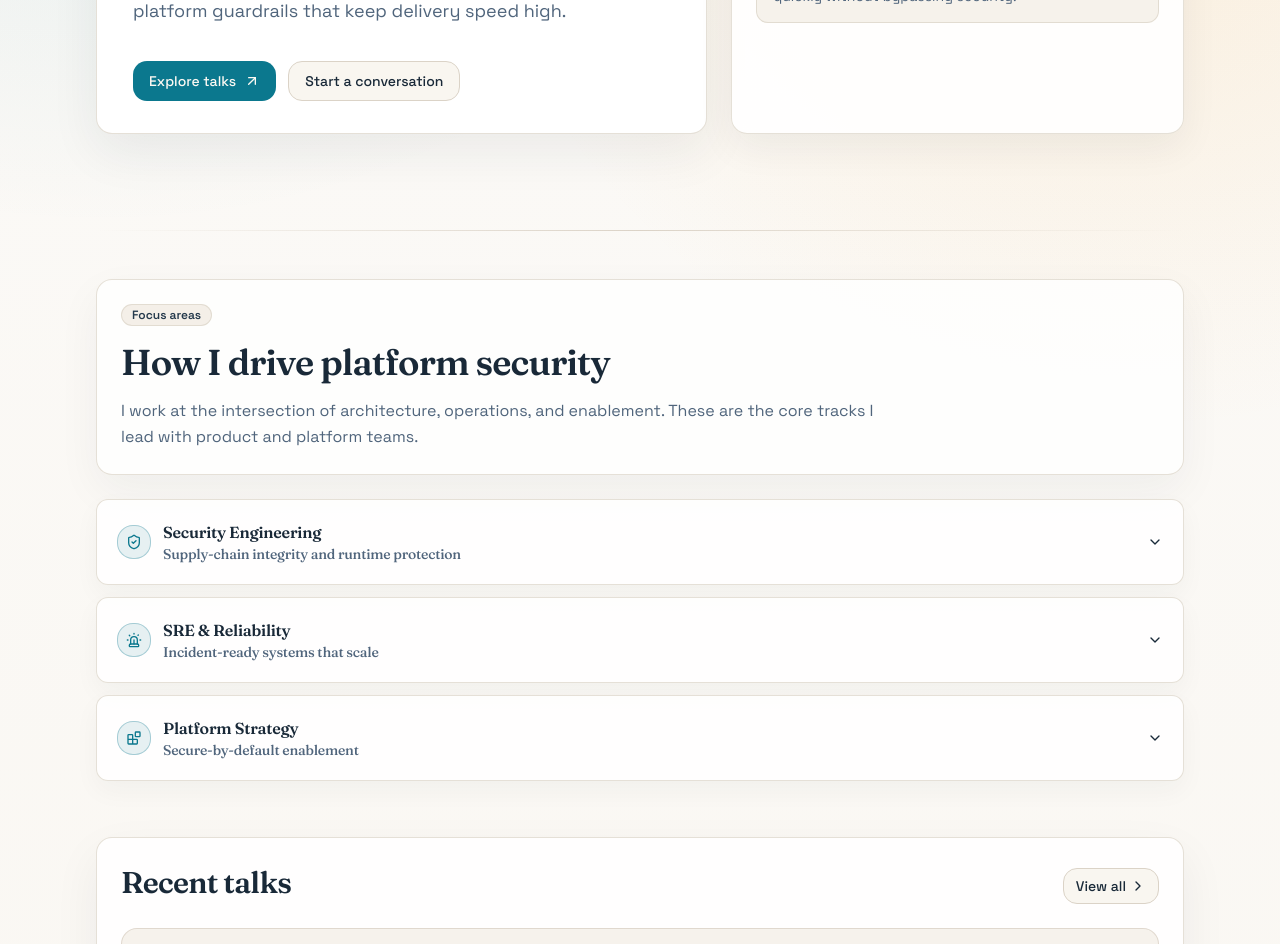
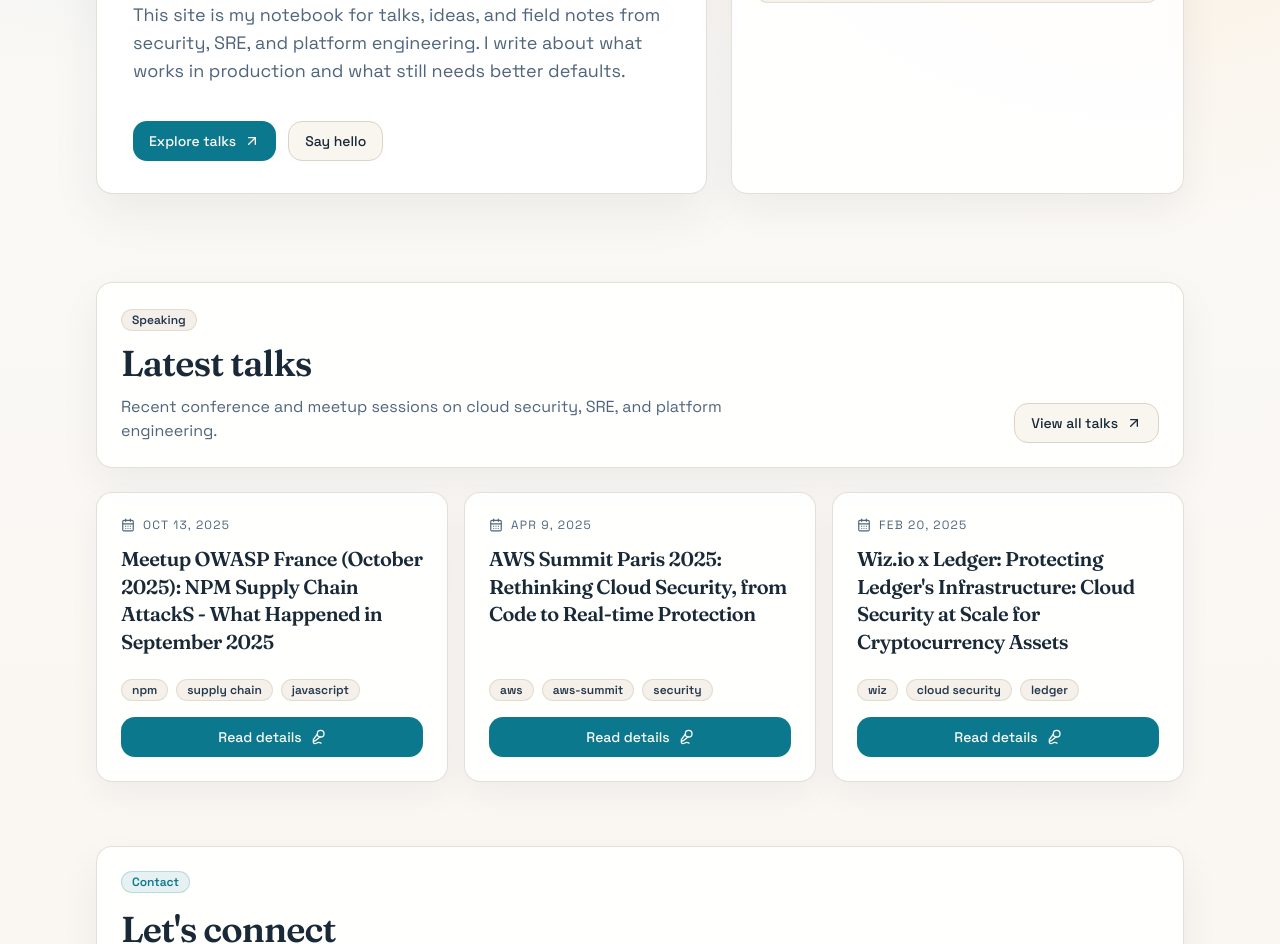
Before and after one commit to AEnguerrand/aenguerrand.github.io, an Astro site: page / in a window 1280 px wide. Shown: the part 612-1556 px from the top of the page. Built offline with nearby package versions, Linux system fonts and the light colour scheme; Astro itself is replaced by a stand-in of ours.

Commit message:
feat: update ContactCard content, remove FocusAccordion, and add TalksSpotlight section

```diff
--- a/src/components/sections/ContactCard.tsx
+++ b/src/components/sections/ContactCard.tsx
@@ -13,20 +13,20 @@ export function ContactCard() {
           <Badge className="w-fit border border-primary/20 bg-primary/10 text-primary hover:bg-primary/20">
             Contact
           </Badge>
-          <CardTitle className="text-3xl sm:text-4xl">Need help on security and platform strategy?</CardTitle>
+          <CardTitle className="text-3xl sm:text-4xl">Let&apos;s connect</CardTitle>
           <CardDescription>
-            Share your context and goals, and I can help shape a practical plan across security,
-            reliability, and engineering enablement.
+            I&apos;m always happy to chat with people working on cloud security, SRE, platform
+            engineering, and open source.
           </CardDescription>
         </CardHeader>
         <CardContent className="grid gap-5 pb-8 lg:grid-cols-[1.25fr_1fr]">
           <div className="rounded-xl border border-border/70 bg-secondary/45 p-5">
             <div className="mb-3 flex items-center gap-2 text-sm font-semibold uppercase tracking-[0.08em] text-muted-foreground">
               <MessageSquareMore className="h-4 w-4 text-primary" />
-              Best for
+              Happy to chat about
             </div>
             <p className="text-sm leading-relaxed text-muted-foreground">
-              Architecture reviews, platform hardening roadmaps, incident readiness, and cloud risk reduction programs.
+              Conference talks, Kubernetes security, runtime protection, supply-chain security, and building reliable platform foundations.
             </p>
           </div>
 
--- a/src/components/sections/FocusAccordion.tsx
+++ /dev/null
@@ -1,86 +0,0 @@
-import * as React from "react";
-import { Blocks, ShieldCheck, Siren, Wrench } from "lucide-react";
-
-import { Accordion, AccordionContent, AccordionItem, AccordionTrigger } from "@/components/ui/accordion";
-import { Badge } from "@/components/ui/badge";
-import { Card, CardDescription, CardHeader, CardTitle } from "@/components/ui/card";
-
-const focusItems = [
-  {
-    value: "security",
-    title: "Security Engineering",
-    subtitle: "Supply-chain integrity and runtime protection",
-    description:
-      "SLSA-driven build trust, image signing, and identity-aware controls integrated across CI/CD and workloads.",
-    icon: ShieldCheck,
-  },
-  {
-    value: "sre",
-    title: "SRE & Reliability",
-    subtitle: "Incident-ready systems that scale",
-    description:
-      "Error budgets, observability, and response playbooks designed to keep critical services stable under load.",
-    icon: Siren,
-  },
-  {
-    value: "platform",
-    title: "Platform Strategy",
-    subtitle: "Secure-by-default enablement",
-    description:
-      "Reusable blueprints, guardrails, and developer experience patterns that standardize quality without friction.",
-    icon: Blocks,
-  },
-] as const;
-
-export function FocusAccordion() {
-  return (
-    <section id="focus" className="space-y-6">
-      <Card className="border-border/70 bg-card/80 shadow-[0_16px_44px_hsl(var(--foreground)/0.05)]">
-        <CardHeader className="space-y-4">
-          <Badge variant="secondary" className="w-fit border border-border/70 bg-secondary/65">
-            Focus areas
-          </Badge>
-          <CardTitle className="text-3xl sm:text-4xl">How I drive platform security</CardTitle>
-          <CardDescription className="max-w-3xl text-base leading-relaxed">
-            I work at the intersection of architecture, operations, and enablement. These are
-            the core tracks I lead with product and platform teams.
-          </CardDescription>
-        </CardHeader>
-      </Card>
-
-      <Accordion type="single" collapsible className="w-full space-y-3">
-        {focusItems.map((item) => {
-          const Icon = item.icon;
-          return (
-            <AccordionItem
-              key={item.value}
-              value={item.value}
-              className="overflow-hidden rounded-xl border border-border/70 bg-card/85 px-5 shadow-[0_10px_26px_hsl(var(--foreground)/0.04)]"
-            >
-              <AccordionTrigger className="py-5 hover:no-underline">
-                <div className="flex items-center gap-3 text-left">
-                  <span className="rounded-lg border border-primary/30 bg-primary/10 p-2">
-                    <Icon className="h-4 w-4 text-primary" />
-                  </span>
-                  <div>
-                    <p className="text-base font-semibold text-foreground">{item.title}</p>
-                    <p className="text-sm text-muted-foreground">{item.subtitle}</p>
-                  </div>
-                </div>
-              </AccordionTrigger>
-              <AccordionContent className="pb-5">
-                <div className="rounded-xl border border-border/60 bg-secondary/45 px-4 py-3">
-                  <div className="mb-2 flex items-center gap-2 text-sm font-medium text-foreground">
-                    <Wrench className="h-4 w-4 text-primary" />
-                    Execution approach
-                  </div>
-                  <p className="text-sm leading-relaxed text-muted-foreground">{item.description}</p>
-                </div>
-              </AccordionContent>
-            </AccordionItem>
-          );
-        })}
-      </Accordion>
-    </section>
-  );
-}
--- a/src/components/sections/Hero.tsx
+++ b/src/components/sections/Hero.tsx
@@ -34,13 +34,13 @@ export function Hero() {
             </div>
 
             <CardTitle className="max-w-3xl text-4xl leading-tight sm:text-5xl lg:text-6xl">
-              Secure-by-default systems with{" "}
-              <span className="text-primary">production-grade reliability</span>
+              Hi, I&apos;m Enguerrand. I build{" "}
+              <span className="text-primary">secure and reliable cloud platforms</span>.
             </CardTitle>
             <CardDescription className="max-w-2xl text-base leading-relaxed text-muted-foreground sm:text-lg">
-              I build cloud security programs that are practical for engineering teams:
-              supply-chain trust, runtime defense, and platform guardrails that keep
-              delivery speed high.
+              This site is my notebook for talks, ideas, and field notes from security,
+              SRE, and platform engineering. I write about what works in production and
+              what still needs better defaults.
             </CardDescription>
           </CardHeader>
           <CardContent className="flex flex-wrap items-center gap-3 px-7 pb-8 sm:px-9">
@@ -50,42 +50,42 @@ export function Hero() {
               </a>
             </Button>
             <Button asChild variant="outline">
-              <a href="#contact">Start a conversation</a>
+              <a href="#contact">Say hello</a>
             </Button>
           </CardContent>
         </Card>
 
         <Card className="border-border/70 bg-card/90 shadow-[0_14px_38px_hsl(var(--foreground)/0.06)]">
           <CardHeader className="space-y-1">
-            <CardTitle className="text-2xl">What I optimize</CardTitle>
-            <CardDescription>Security outcomes that hold up under real traffic and incidents.</CardDescription>
+            <CardTitle className="text-2xl">Currently exploring</CardTitle>
+            <CardDescription>Topics I&apos;m spending time on lately.</CardDescription>
           </CardHeader>
           <CardContent className="space-y-4">
             <div className="rounded-xl border border-border/70 bg-secondary/55 p-4">
               <div className="mb-2 flex items-center gap-2 text-sm font-semibold">
                 <ShieldCheck className="h-4 w-4 text-primary" />
-                Secure delivery pipelines
+                Supply-chain trust
               </div>
               <p className="text-sm text-muted-foreground">
-                Identity-aware CI/CD controls, provenance, and signing integrated into developer workflows.
+                Provenance, signing, and identity-based controls that are realistic for daily developer workflows.
               </p>
             </div>
             <div className="rounded-xl border border-border/70 bg-secondary/55 p-4">
               <div className="mb-2 flex items-center gap-2 text-sm font-semibold">
                 <Radar className="h-4 w-4 text-primary" />
-                Runtime risk visibility
+                Runtime security signals
               </div>
               <p className="text-sm text-muted-foreground">
-                Detection and prioritization based on real exploit paths and business impact.
+                Better ways to prioritize risks using context instead of raw vulnerability counts.
               </p>
             </div>
             <div className="rounded-xl border border-border/70 bg-secondary/55 p-4">
               <div className="mb-2 flex items-center gap-2 text-sm font-semibold">
                 <Workflow className="h-4 w-4 text-primary" />
-                Reliable platform guardrails
+                Platform guardrails
               </div>
               <p className="text-sm text-muted-foreground">
-                Defaults and paved roads that help teams move quickly without bypassing security.
+                Designing defaults that keep teams fast without creating silent reliability or security debt.
               </p>
             </div>
           </CardContent>
--- /dev/null
+++ b/src/components/sections/TalksSpotlight.tsx
@@ -0,0 +1,81 @@
+import * as React from "react";
+import { ArrowUpRight, CalendarDays, Mic2 } from "lucide-react";
+
+import { Badge } from "@/components/ui/badge";
+import { Button } from "@/components/ui/button";
+import { Card, CardContent, CardDescription, CardHeader, CardTitle } from "@/components/ui/card";
+
+type Talk = {
+  slug: string;
+  data: {
+    title: string;
+    date: string;
+    tags?: string[];
+  };
+};
+
+type TalksSpotlightProps = {
+  talks: Talk[];
+};
+
+export function TalksSpotlight({ talks }: TalksSpotlightProps) {
+  return (
+    <section className="mt-6 space-y-6 sm:mt-10">
+      <Card className="border-border/70 bg-card/90 shadow-[0_16px_42px_hsl(var(--foreground)/0.06)]">
+        <CardHeader className="flex flex-col gap-4 sm:flex-row sm:items-end sm:justify-between">
+          <div className="space-y-3">
+            <Badge variant="secondary" className="w-fit border border-border/70 bg-secondary/65">
+              Speaking
+            </Badge>
+            <CardTitle className="text-3xl sm:text-4xl">Latest talks</CardTitle>
+            <CardDescription className="max-w-2xl text-base">
+              Recent conference and meetup sessions on cloud security, SRE, and platform engineering.
+            </CardDescription>
+          </div>
+          <Button asChild variant="outline" className="gap-2">
+            <a href="/talks">
+              View all talks <ArrowUpRight className="h-4 w-4" />
+            </a>
+          </Button>
+        </CardHeader>
+      </Card>
+
+      <div className="grid gap-4 md:grid-cols-2 xl:grid-cols-3">
+        {talks.map((talk) => (
+          <Card
+            key={talk.slug}
+            className="flex h-full flex-col border-border/70 bg-card/90 shadow-[0_12px_32px_hsl(var(--foreground)/0.05)]"
+          >
+            <CardHeader className="space-y-3">
+              <div className="flex items-center gap-2 text-xs uppercase tracking-[0.1em] text-muted-foreground">
+                <CalendarDays className="h-3.5 w-3.5" />
+                {new Date(talk.data.date).toLocaleDateString("en-US", {
+                  year: "numeric",
+                  month: "short",
+                  day: "numeric",
+                })}
+              </div>
+              <CardTitle className="text-xl leading-snug">{talk.data.title}</CardTitle>
+            </CardHeader>
+            <CardContent className="mt-auto space-y-4">
+              {(talk.data.tags ?? []).length > 0 && (
+                <div className="flex flex-wrap gap-2">
+                  {(talk.data.tags ?? []).slice(0, 3).map((tag) => (
+                    <Badge key={`${talk.slug}-${tag}`} variant="secondary" className="border border-border/70 bg-secondary/60">
+                      {tag}
+                    </Badge>
+                  ))}
+                </div>
+              )}
+              <Button asChild className="w-full gap-2">
+                <a href={`/talks/${talk.slug}`}>
+                  Read details <Mic2 className="h-4 w-4" />
+                </a>
+              </Button>
+            </CardContent>
+          </Card>
+        ))}
+      </div>
+    </section>
+  );
+}
--- a/src/layouts/BaseLayout.astro
+++ b/src/layouts/BaseLayout.astro
@@ -31,7 +31,6 @@ const pageTitle = title ? `${title} · Enguerrand Allamel` : "Enguerrand Allamel
         <nav class="flex flex-wrap items-center justify-between gap-5 rounded-2xl border border-border/70 bg-background/85 px-5 py-4 shadow-[0_16px_40px_hsl(var(--foreground)/0.08)] backdrop-blur">
           <a class="text-sm font-semibold tracking-[0.12em] text-foreground uppercase" href="/">Enguerrand Allamel</a>
           <div class="flex flex-wrap items-center gap-2 text-sm text-muted-foreground">
-            <a class="rounded-full border border-transparent px-3 py-1.5 hover:border-border hover:bg-secondary/70 hover:text-foreground" href="/#focus">Focus</a>
             <a class="rounded-full border border-transparent px-3 py-1.5 hover:border-border hover:bg-secondary/70 hover:text-foreground" href="/talks">Talks</a>
             <a class="rounded-full border border-transparent px-3 py-1.5 hover:border-border hover:bg-secondary/70 hover:text-foreground" href="/#contact">Contact</a>
           </div>
--- a/src/pages/index.astro
+++ b/src/pages/index.astro
@@ -1,9 +1,8 @@
 ---
 import BaseLayout from "@/layouts/BaseLayout.astro";
 import { Hero } from "@/components/sections/Hero";
-import { FocusAccordion } from "@/components/sections/FocusAccordion";
 import { ContactCard } from "@/components/sections/ContactCard";
-import { TalksTable } from "@/components/sections/TalksTable";
+import { TalksSpotlight } from "@/components/sections/TalksSpotlight";
 import { getCollection } from "astro:content";
 
 const talks = (await getCollection("talks"))
@@ -14,13 +13,7 @@ const talks = (await getCollection("talks"))
 <BaseLayout title="Home" description="Staff Cloud Security Engineer with a background in SRE and platform engineering.">
   <Hero />
 
-  <div class="my-12 h-px w-full bg-gradient-to-r from-transparent via-border to-transparent" />
-
-  <FocusAccordion client:load />
-
-  <section class="mt-14">
-    <TalksTable title="Recent talks" talks={talks} />
-  </section>
+  <TalksSpotlight talks={talks} />
 
   <ContactCard />
 </BaseLayout>
```
